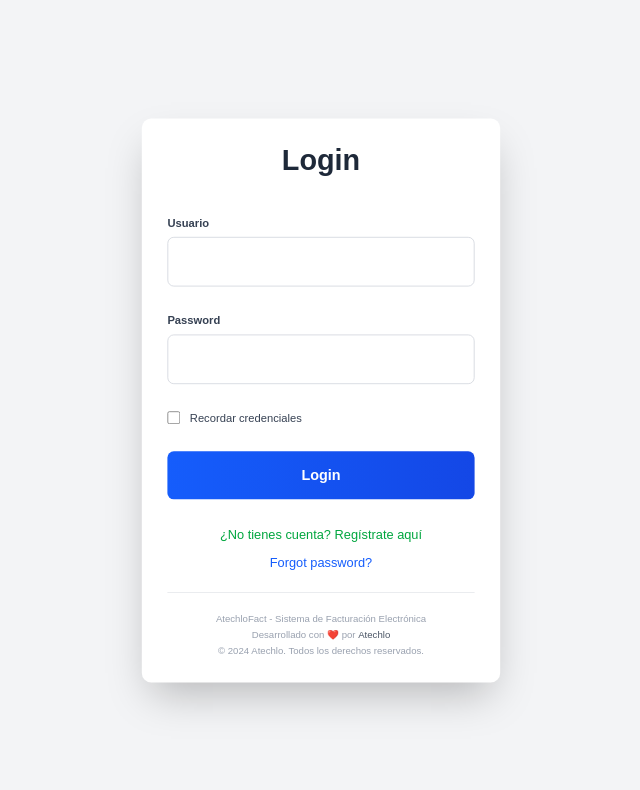
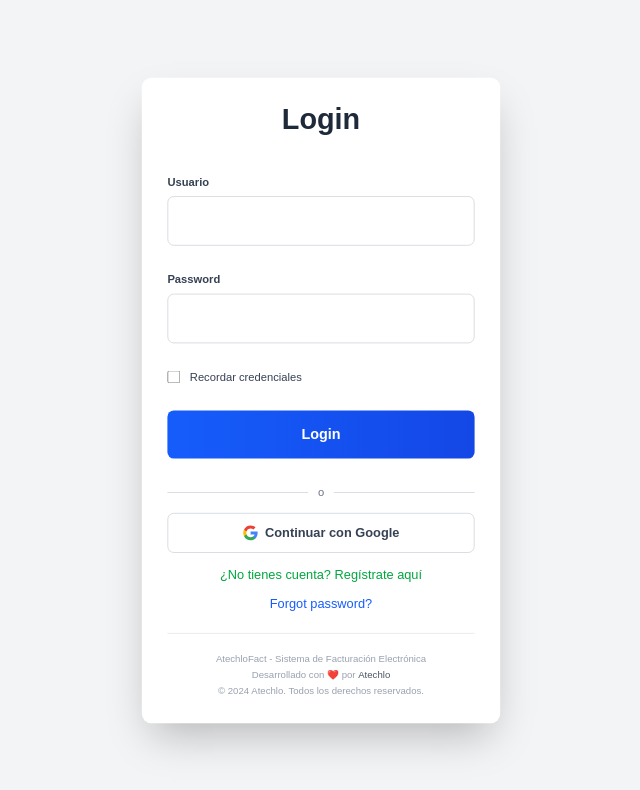
Before and after one commit to leonardogonzalolaura/atechlofact, a Next.js app: page / in a window 1280 px wide. Shown: the top 790 px of the page, without its empty margins (319-959 px from the left). Built offline with nearby package versions, Linux system fonts and the light colour scheme.

Commit message:
remove register google

```diff
--- a/src/app/auth/success/page.tsx
+++ b/src/app/auth/success/page.tsx
@@ -19,11 +19,15 @@ function SuccessContent() {
         router.push('/dashboard');
       }, 1500);
 
-      // Enviar email de bienvenida en segundo plano (no bloqueante)
+      // Enviar email de bienvenida solo para usuarios nuevos (no bloqueante)
       setTimeout(() => {
         try {
           const payload = JSON.parse(atob(token.split('.')[1]));
 
+          const isNewUser = searchParams.get('isNewUser');
+
+          // Solo enviar email si es un usuario nuevo (registro)
+          if (isNewUser === 'true') {
             emailService.sendWelcomeEmail({
               email: payload.email,
               username: payload.username,
@@ -31,6 +35,7 @@ function SuccessContent() {
             }).catch(error => {
               console.error('Error enviando email de bienvenida:', error);
             });
+          }
         } catch (error) {
           console.error('Error procesando token:', error);
         }
--- a/src/app/page.tsx
+++ b/src/app/page.tsx
@@ -2,7 +2,7 @@
 import { useEffect, Suspense } from 'react';
 import { useRouter, useSearchParams } from 'next/navigation';
 import { emailService } from '../services/emailService';
-import Login from "../components/login";
+import Login from "../components/Login";
 
 function HomeContent() {
   const router = useRouter();
@@ -18,11 +18,14 @@ function HomeContent() {
       // Redirigir al dashboard inmediatamente
       router.push('/dashboard');
 
-      // Enviar email de bienvenida en segundo plano (no bloqueante)
+      // Enviar email de bienvenida solo para usuarios nuevos (no bloqueante)
       setTimeout(() => {
         try {
+          const isNewUser = searchParams.get('isNewUser');
           const payload = JSON.parse(atob(token.split('.')[1]));
 
+          // Solo enviar email si es un usuario nuevo (registro)
+          if (isNewUser === 'true') {
             emailService.sendWelcomeEmail({
               email: payload.email,
               username: payload.username,
@@ -30,6 +33,7 @@ function HomeContent() {
             }).catch(error => {
               console.error('Error enviando email de bienvenida:', error);
             });
+          }
         } catch (error) {
           console.error('Error procesando token:', error);
         }
--- a/src/components/Register.tsx
+++ b/src/components/Register.tsx
@@ -150,27 +150,7 @@ const Register = ({ onBackToLogin }: RegisterProps) => {
         </button>
       </form>
 
-      <div className="mt-4 text-center">
-        <div className="flex items-center justify-center mb-4">
-          <div className="border-t border-gray-300 flex-grow"></div>
-          <span className="px-3 text-gray-500 text-sm">o</span>
-          <div className="border-t border-gray-300 flex-grow"></div>
-        </div>
-
-        <button
-          onClick={handleGoogleRegister}
-          disabled={isLoading}
-          className="w-full bg-white border border-gray-300 text-gray-700 py-3 px-6 rounded-lg hover:bg-gray-50 transition-all duration-300 disabled:opacity-50 font-semibold flex items-center justify-center space-x-2"
-        >
-          <svg className="w-5 h-5" viewBox="0 0 24 24">
-            <path fill="#4285F4" d="M22.56 12.25c0-.78-.07-1.53-.2-2.25H12v4.26h5.92c-.26 1.37-1.04 2.53-2.21 3.31v2.77h3.57c2.08-1.92 3.28-4.74 3.28-8.09z"/>
-            <path fill="#34A853" d="M12 23c2.97 0 5.46-.98 7.28-2.66l-3.57-2.77c-.98.66-2.23 1.06-3.71 1.06-2.86 0-5.29-1.93-6.16-4.53H2.18v2.84C3.99 20.53 7.7 23 12 23z"/>
-            <path fill="#FBBC05" d="M5.84 14.09c-.22-.66-.35-1.36-.35-2.09s.13-1.43.35-2.09V7.07H2.18C1.43 8.55 1 10.22 1 12s.43 3.45 1.18 4.93l2.85-2.22.81-.62z"/>
-            <path fill="#EA4335" d="M12 5.38c1.62 0 3.06.56 4.21 1.64l3.15-3.15C17.45 2.09 14.97 1 12 1 7.7 1 3.99 3.47 2.18 7.07l3.66 2.84c.87-2.6 3.3-4.53 6.16-4.53z"/>
-          </svg>
-          <span>Registrarse con Google</span>
-        </button>
-      </div>
+      {/* Botón de Google removido - usar solo desde login */}
 
       <div className="mt-6 text-center">
         <button
--- a/src/components/login.tsx
+++ b/src/components/login.tsx
@@ -11,6 +11,11 @@ const Login = () => {
     const [credentials, setCredentials] = useState({ login: '', password: '' });
     const [showRegister, setShowRegister] = useState(false);
     const router = useRouter();
+
+    const handleGoogleLogin = () => {
+        // Redirigir a tu API para manejar Google OAuth (mismo endpoint que registro)
+        window.location.href = 'https://tools.apis.atechlo.com/apisunat/google/login';
+    };
     console.log('URL de API:', process.env.NEXT_PUBLIC_API_BASE_URL);
 
     useEffect(() => {
@@ -130,6 +135,26 @@ const Login = () => {
                 </button>
             </form>
             <div className="mt-8 text-center space-y-3">
+                <div className="flex items-center justify-center mb-4">
+                    <div className="border-t border-gray-300 flex-grow"></div>
+                    <span className="px-3 text-gray-500 text-sm">o</span>
+                    <div className="border-t border-gray-300 flex-grow"></div>
+                </div>
+
+                <button
+                    onClick={handleGoogleLogin}
+                    disabled={isLoading}
+                    className="w-full bg-white border border-gray-300 text-gray-700 py-3 px-6 rounded-lg hover:bg-gray-50 transition-all duration-300 disabled:opacity-50 font-semibold flex items-center justify-center space-x-2 mb-4"
+                >
+                    <svg className="w-5 h-5" viewBox="0 0 24 24">
+                        <path fill="#4285F4" d="M22.56 12.25c0-.78-.07-1.53-.2-2.25H12v4.26h5.92c-.26 1.37-1.04 2.53-2.21 3.31v2.77h3.57c2.08-1.92 3.28-4.74 3.28-8.09z"/>
+                        <path fill="#34A853" d="M12 23c2.97 0 5.46-.98 7.28-2.66l-3.57-2.77c-.98.66-2.23 1.06-3.71 1.06-2.86 0-5.29-1.93-6.16-4.53H2.18v2.84C3.99 20.53 7.7 23 12 23z"/>
+                        <path fill="#FBBC05" d="M5.84 14.09c-.22-.66-.35-1.36-.35-2.09s.13-1.43.35-2.09V7.07H2.18C1.43 8.55 1 10.22 1 12s.43 3.45 1.18 4.93l2.85-2.22.81-.62z"/>
+                        <path fill="#EA4335" d="M12 5.38c1.62 0 3.06.56 4.21 1.64l3.15-3.15C17.45 2.09 14.97 1 12 1 7.7 1 3.99 3.47 2.18 7.07l3.66 2.84c.87-2.6 3.3-4.53 6.16-4.53z"/>
+                    </svg>
+                    <span>Continuar con Google</span>
+                </button>
+
                 <button
                     onClick={() => setShowRegister(true)}
                     className="block w-full text-green-600 hover:text-green-800 transition-colors duration-200 font-medium hover:underline"
```
Lines whose indentation alone changed are shown as unchanged.
